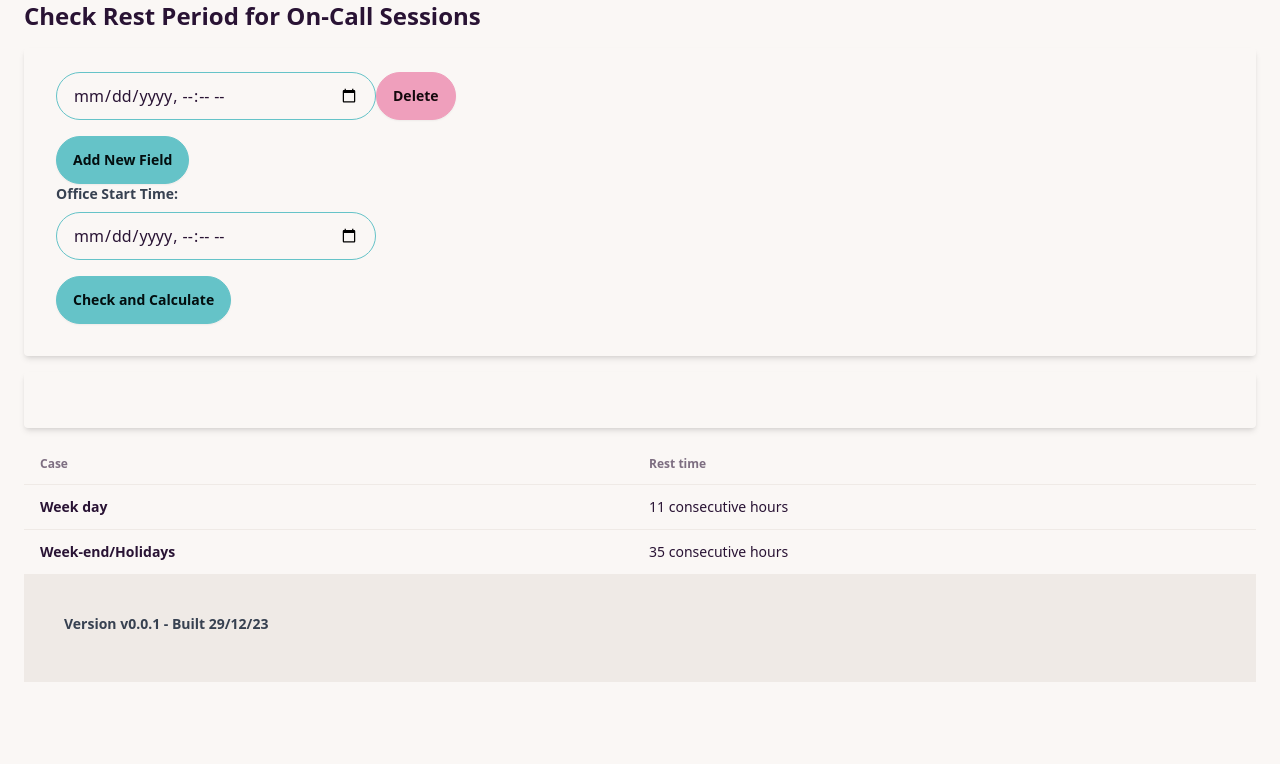
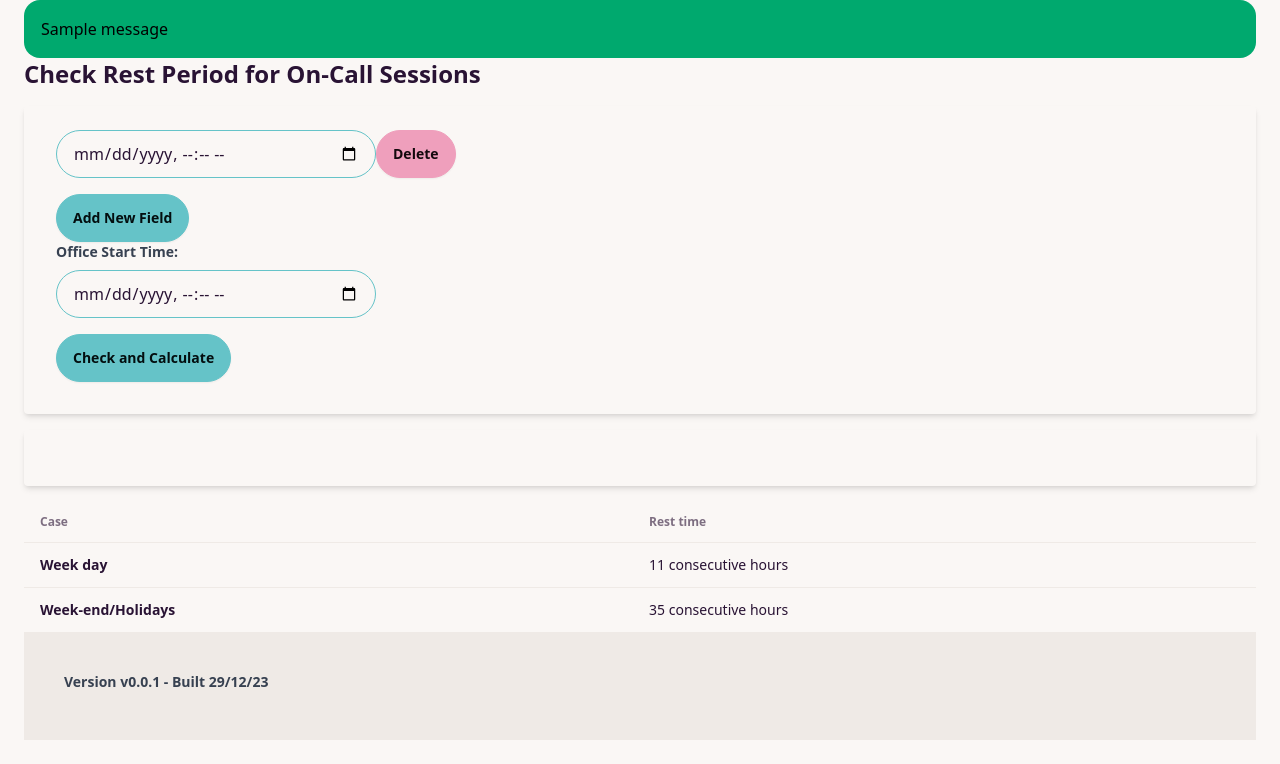
Before and after one commit to davidaparicio/car, a Flask app: page / in a window 1280 px wide. Shown: the part 96-860 px from the top of the page. Before the commit the page ends 778 px from the top, so only its background shows below. Run offline with Flask 3, Linux system fonts and the light colour scheme; one stand-in notice (Sample message) is shown; some libraries are stand-ins or nearby versions.

Commit message:
🐛 fix: flash issue

```diff
--- a/app/templates/base.html
+++ b/app/templates/base.html
@@ -91,6 +91,13 @@
         </header>
 
     <main>
+        {% for category, message in get_flashed_messages(with_categories=true) %}
+        <div class="alert alert-{{ category }}">
+            <div class="flex-1">
+                <label>{{ message }}</label>
+            </div>
+        </div>
+        {% endfor %}
         {% block content %}
         {% endblock %}
     </main>
```
